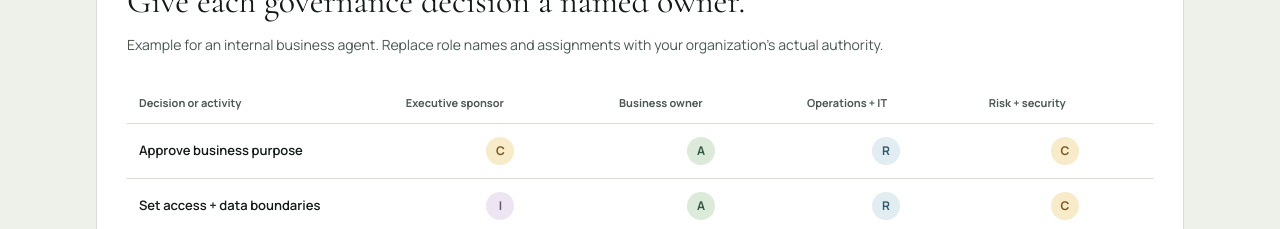
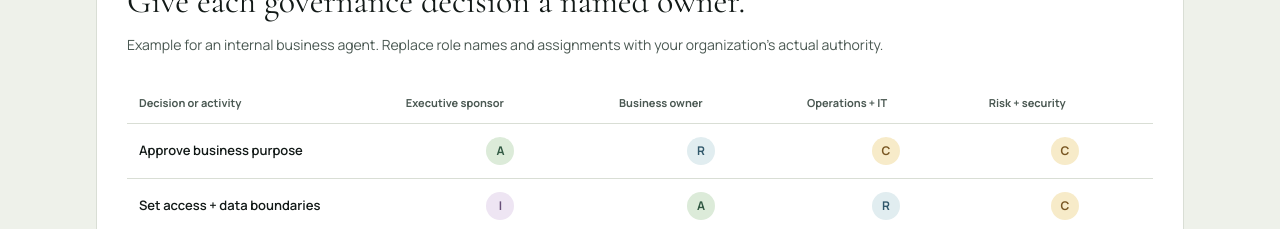
Before and after one commit to sougataroy-architect/adaptsphere-website, a Next.js app in the folder app/: page /agent-governance in a window 1280 px wide. Shown: the part 4180-4409 px from the top of the page. Built offline with nearby package versions, Linux system fonts and the light colour scheme.

Commit message:
Correct business purpose RACI ownership

```diff
--- a/app/src/components/GovernanceRaci.tsx
+++ b/app/src/components/GovernanceRaci.tsx
@@ -2,7 +2,7 @@ import styles from "./GovernanceRaci.module.css";
 
 const roles = ["Executive sponsor", "Business owner", "Operations + IT", "Risk + security"] as const;
 const rows = [
-  { task: "Approve business purpose", values: ["C", "A", "R", "C"] },
+  { task: "Approve business purpose", values: ["A", "R", "C", "C"] },
   { task: "Set access + data boundaries", values: ["I", "A", "R", "C"] },
   { task: "Monitor + respond to incidents", values: ["I", "A", "R", "C"] },
   { task: "Review continued need + retire", values: ["C", "A", "R", "C"] },
```
